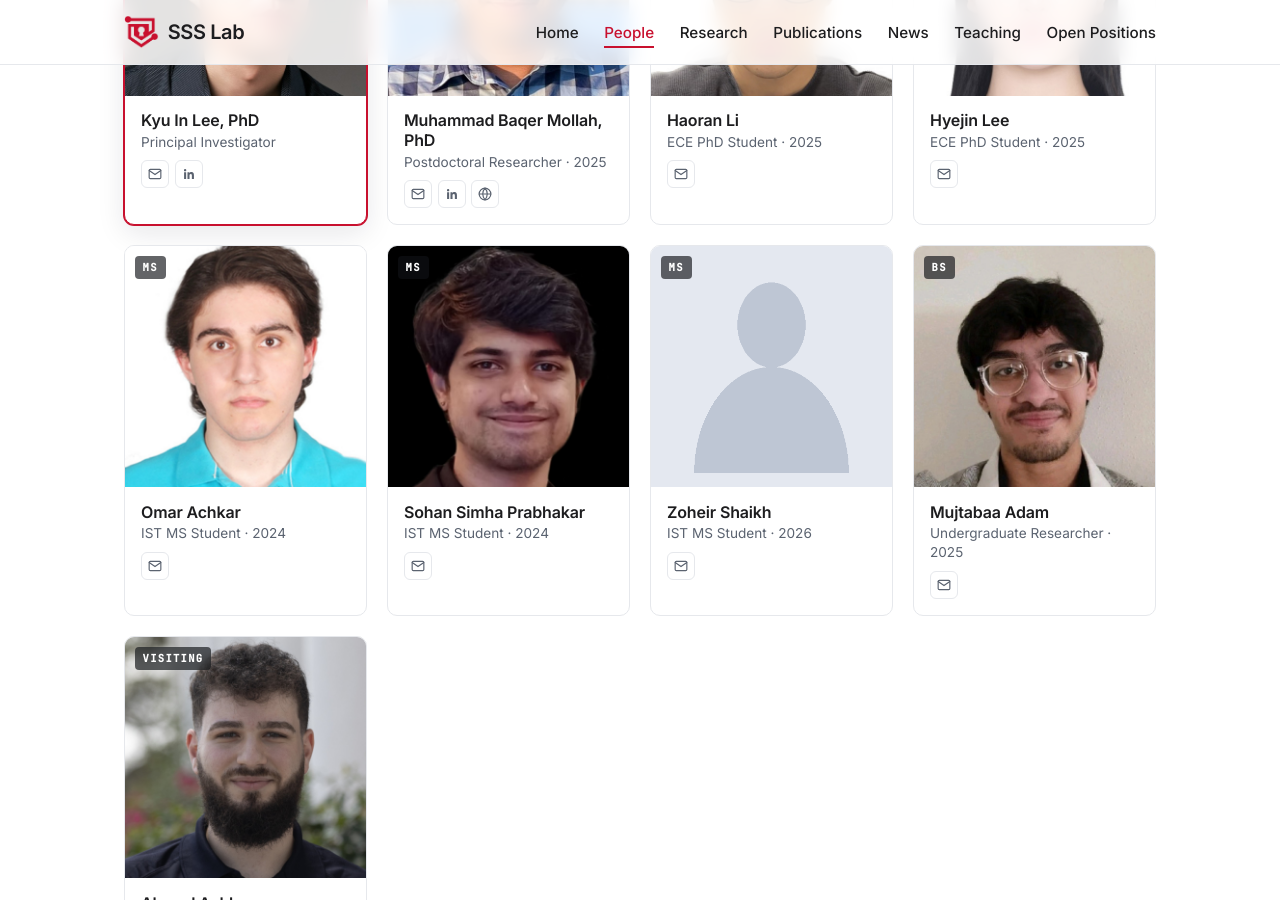
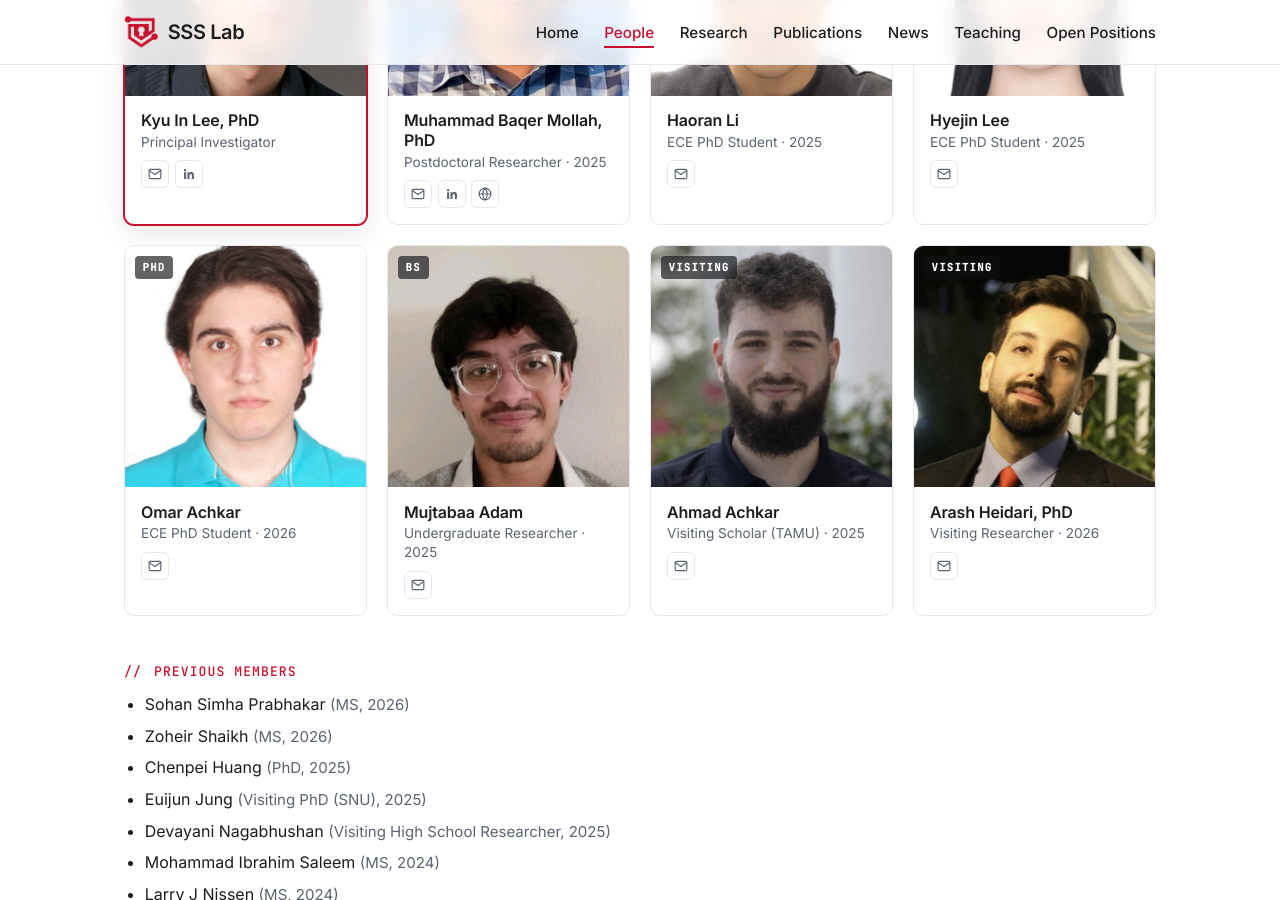
Before and after one commit to UH-SSS-Lab/uhssslab, a Jekyll site: the page built from people.html, in a window 1280 px wide and 900 px high, scrolled down 355 px. Built offline with Jekyll 4.4.1, drawn with Linux system fonts in a browser that asks for light colours.

Commit message:
Add Arash Heidari, move Omar to PhD, Sohan & Zoheir to previous members

```diff
--- a/_data/people.yml
+++ b/_data/people.yml
@@ -47,28 +47,10 @@
   scholar: ""
 
 - name: Omar Achkar
-  category: Masters Students
-  role: IST MS Student · 2024
+  category: PhD Students
+  role: ECE PhD Student · 2026
   photo: /assets/img/people/omar.jpg
   email: oachkar@cougarnet.uh.edu
-  linkedin: ""
-  website: ""
-  scholar: ""
-
-- name: Sohan Simha Prabhakar
-  category: Masters Students
-  role: IST MS Student · 2024
-  photo: /assets/img/people/sohan.jpg
-  email: sprabha3@cougarnet.uh.edu
-  linkedin: ""
-  website: ""
-  scholar: ""
-
-- name: Zoheir Shaikh
-  category: Masters Students
-  role: IST MS Student · 2026
-  photo: /assets/img/people/placeholder.png
-  email: zshaikh3@cougarnet.uh.edu
   linkedin: ""
   website: ""
   scholar: ""
@@ -91,7 +73,24 @@
   website: ""
   scholar: ""
 
+- name: Arash Heidari, PhD
+  category: Visiting
+  role: Visiting Researcher · 2026
+  photo: /assets/img/people/arash.jpg
+  email: aheidari@central.uh.edu
+  linkedin: ""
+  website: ""
+  scholar: ""
+
 # ===== Previous Members (alumni) =====
+
+- name: Sohan Simha Prabhakar
+  category: Alumni
+  role: MS, 2026
+
+- name: Zoheir Shaikh
+  category: Alumni
+  role: MS, 2026
 
 - name: Chenpei Huang
   category: Alumni
```
Also changed, not shown: assets/img/people/arash.jpg (added).
